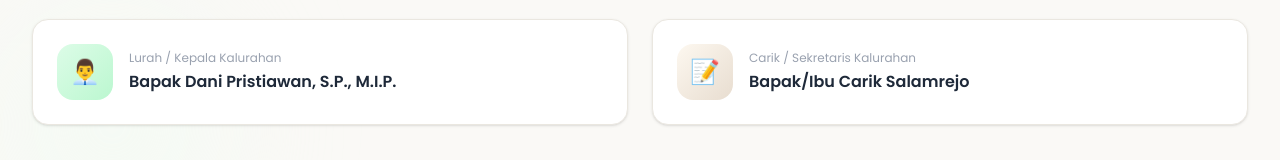
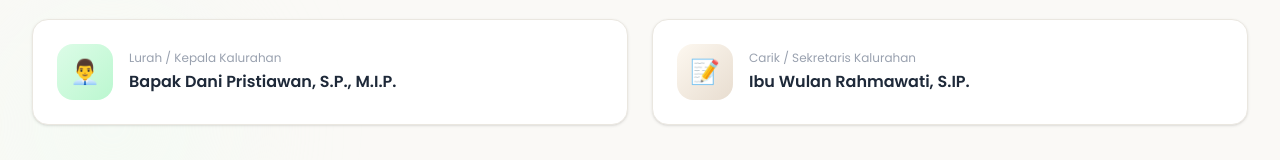
Before and after one commit to AKlq12/Salamrejo, a React (Vite) app: page / in a window 1280 px wide. Shown: the part 1649-1809 px from the top of the page. Built offline with nearby package versions, Linux system fonts and the light colour scheme; no server answers.

Commit message:
update name

```diff
--- a/src/data/siteData.js
+++ b/src/data/siteData.js
@@ -18,7 +18,7 @@ export const desaInfo = {
   ],
   pemerintahan: {
     lurah: "Bapak Dani Pristiawan, S.P., M.I.P.",
-    carik: "Bapak/Ibu Carik Salamrejo",
+    carik: "Ibu Wulan Rahmawati, S.IP.",
   },
 };
 
```
